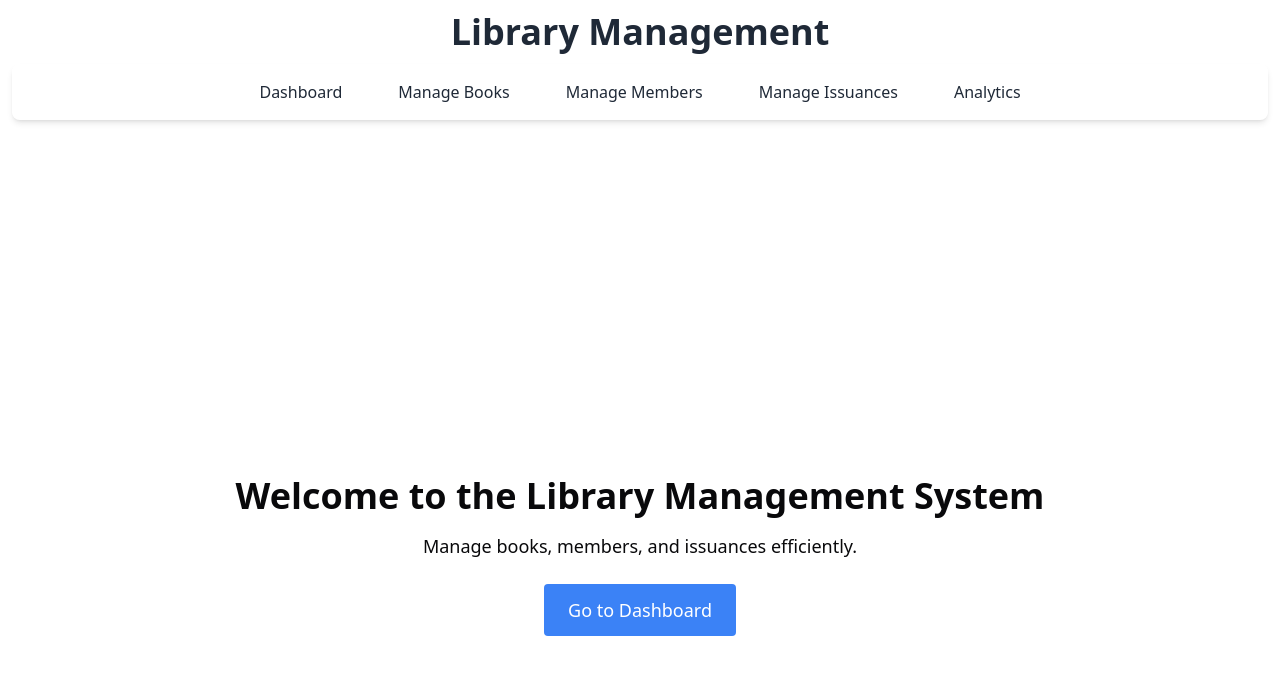
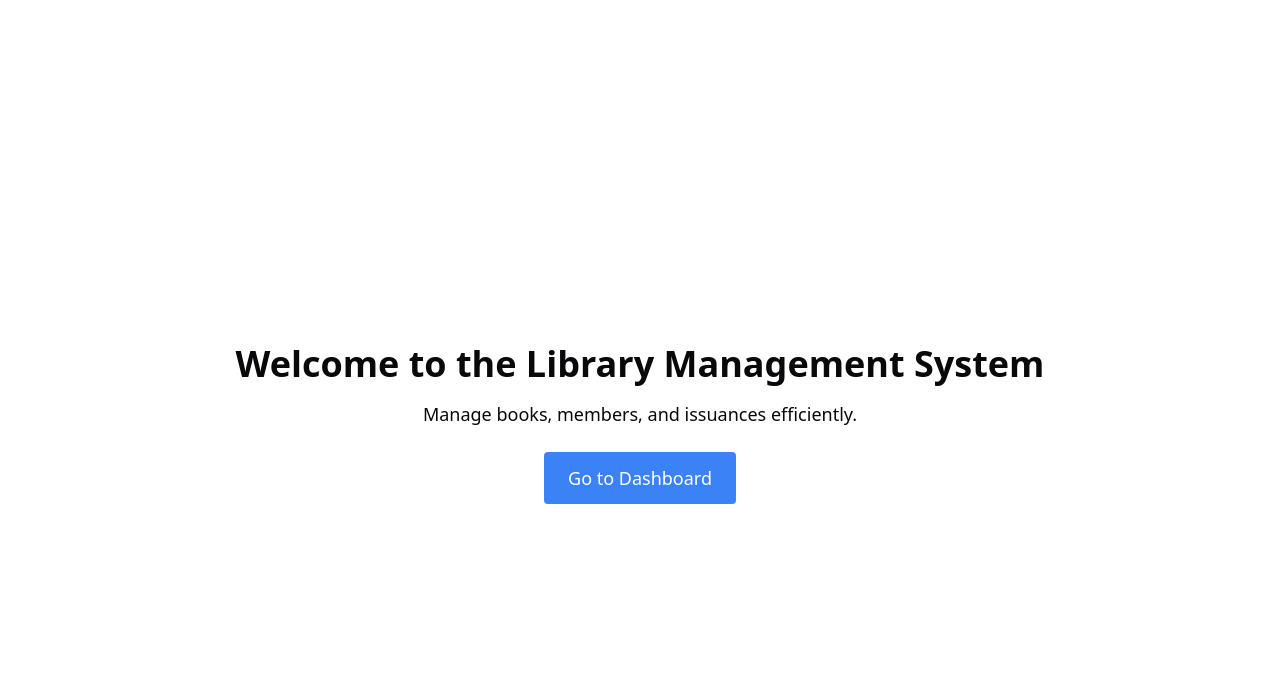
Before and after one commit to PARANDHAMAREDDYBOMMAKA/Library-management-system, a Next.js app: page / in a window 1280 px wide. Shown: the top 674 px of the page. Built offline with nearby package versions, Linux system fonts and the light colour scheme.

Commit message:
minor fixes

```diff
--- a/app/layout.tsx
+++ b/app/layout.tsx
@@ -2,6 +2,7 @@ import type { Metadata } from "next";
 import { Geist, Geist_Mono } from "next/font/google";
 import "./globals.css";
 import Navbar from "@/components/Navbar";
+import NavbarWrapper from "@/components/NavbarWrapper";
 
 const geistSans = Geist({
   variable: "--font-geist-sans",
@@ -28,12 +29,10 @@ export default function RootLayout({
       <body
         className={`${geistSans.variable} ${geistMono.variable} antialiased`}
       >
-       <div className="p-3">
-       <h1 className="text-4xl font-bold text-center text-gray-800">
-          Library Management
-        </h1>
-        <Navbar />
-       </div>
+        <div className="p-3">
+
+           <NavbarWrapper />
+        </div>
         {children}
       </body>
     </html>
--- a/components/Navbar.tsx
+++ b/components/Navbar.tsx
@@ -2,6 +2,12 @@ import Link from "next/link";
 
 export default function Navbar() {
   return (
+    <div>
+      <div>
+        <h1 className="text-4xl font-bold text-center text-gray-800">
+          Library Management
+        </h1>
+      </div>
       <nav className="w-full bg-white/30 backdrop-blur-md shadow-md p-4 flex justify-center space-x-6 rounded-lg mt-3 mb-6">
         <Link href="/dashboard">
           <span className="px-4 py-2 text-gray-800 font-medium rounded-lg hover:bg-gray-200 transition cursor-pointer">
@@ -29,5 +35,6 @@ export default function Navbar() {
           </span>
         </Link>
       </nav>
+    </div>
   );
 }
--- /dev/null
+++ b/components/NavbarWrapper.tsx
@@ -0,0 +1,12 @@
+"use client";
+
+import Navbar from "@/components/Navbar";
+import { usePathname } from "next/navigation";
+
+export default function NavbarWrapper() {
+  const pathname = usePathname();
+
+  if (pathname === "/") return null;
+
+  return <Navbar />;
+}
```
Lines whose indentation alone changed are shown as unchanged.
